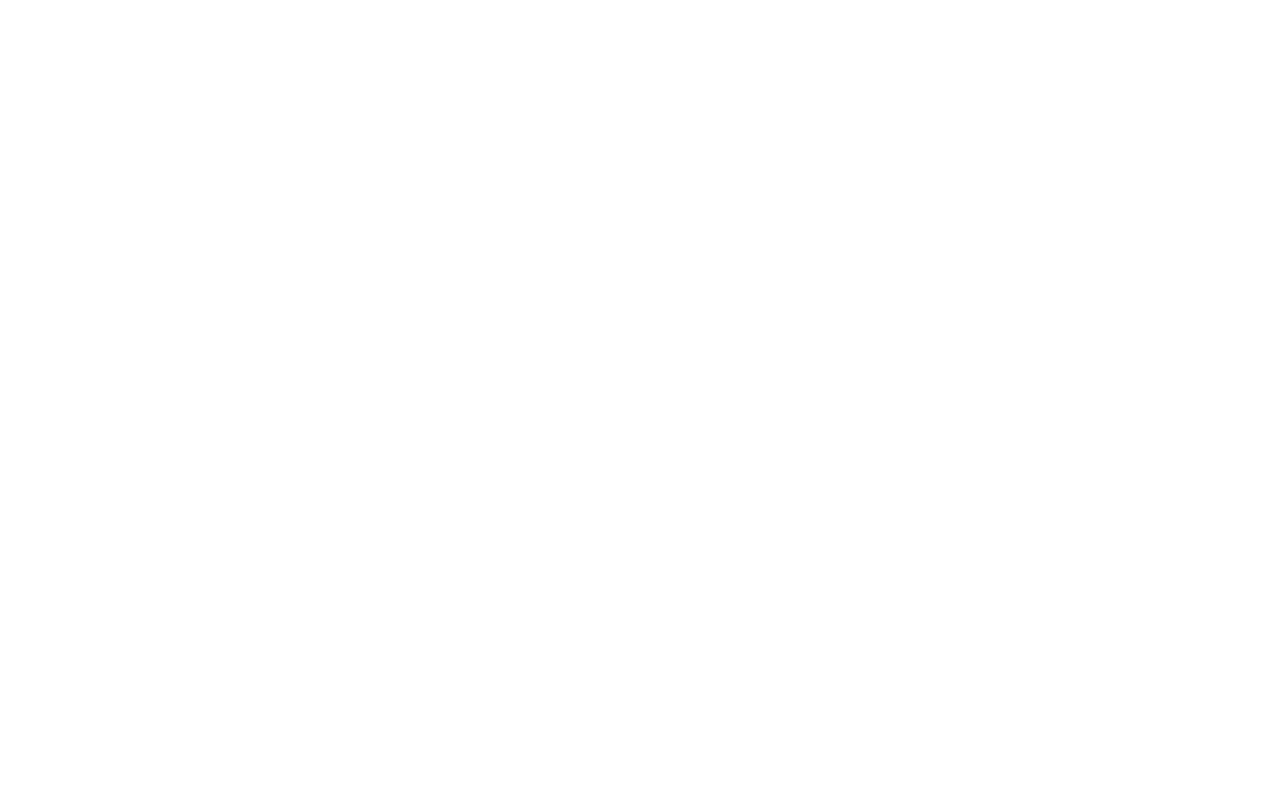
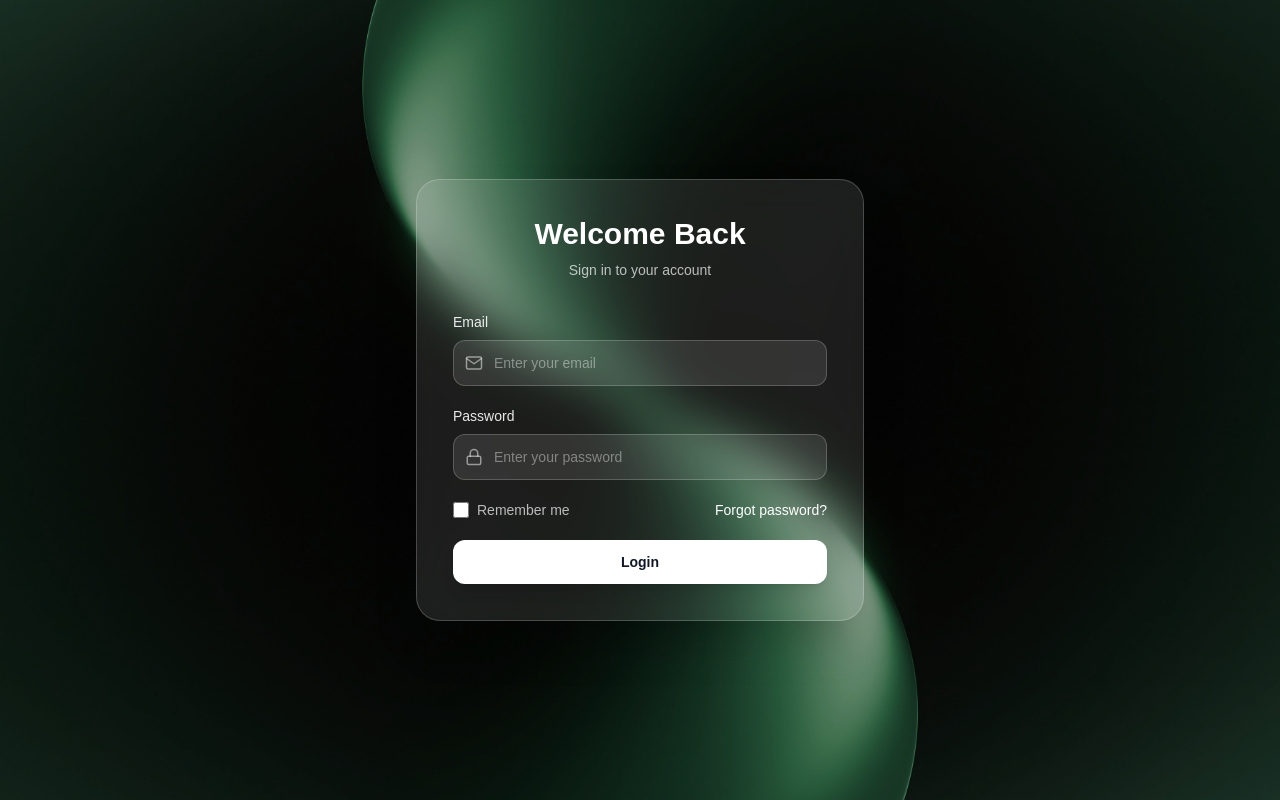
Before and after one commit to Reza-Bamoniri/Managment-Dashboard-Projects, a React (Vite) app: page /login in a window 1280 px wide. Before the commit this address had no page. Built offline with nearby package versions, Linux system fonts and the light colour scheme.

Commit message:
feat: create login page

```diff
--- /dev/null
+++ b/src/pages/Login.tsx
@@ -0,0 +1,183 @@
+import { FiLock, FiMail } from "react-icons/fi";
+
+function Login() {
+  return (
+    <main
+      className="
+        min-h-screen
+        bg-cover bg-center bg-no-repeat
+        bg-gray-900
+      "
+      style={{
+        backgroundImage: "url('/dark-green.jpg')",
+      }}
+    >
+      <div
+        className="
+          flex min-h-screen
+          items-center justify-center
+          bg-black/30
+          px-4 py-8
+        "
+      >
+        {/* Glass Login Card */}
+        <div
+          className="
+            w-full max-w-md
+            rounded-3xl
+            border border-white/20
+            bg-white/10
+            p-7
+            shadow-2xl
+            backdrop-blur-xl
+            sm:p-9
+          "
+        >
+          {/* Header */}
+          <div className="mb-8 text-center">
+
+
+            <h1 className="text-3xl font-bold text-white">
+              Welcome Back
+            </h1>
+
+            <p className="mt-2 text-sm text-white/70">
+              Sign in to your account
+            </p>
+          </div>
+
+          <form className="space-y-5">
+            {/* Email */}
+            <div>
+              <label
+                htmlFor="email"
+                className="mb-2 block text-sm font-medium text-white/90"
+              >
+                Email
+              </label>
+
+              <div className="relative">
+                <FiMail
+                  size={18}
+                  className="
+                    pointer-events-none
+                    absolute left-3 top-1/2
+                    -translate-y-1/2
+                    text-white/50
+                  "
+                />
+
+                <input
+                  id="email"
+                  type="email"
+                  placeholder="Enter your email"
+                  className="
+                    w-full rounded-xl
+                    border border-white/20
+                    bg-white/10
+                    py-3 pl-10 pr-4
+                    text-sm text-white
+                    outline-none
+                    placeholder:text-white/40
+                    transition
+                    focus:border-white/50
+                    focus:bg-white/15
+                    focus:ring-2
+                    focus:ring-white/20
+                  "
+                />
+              </div>
+            </div>
+
+            {/* Password */}
+            <div>
+              <label
+                htmlFor="password"
+                className="mb-2 block text-sm font-medium text-white/90"
+              >
+                Password
+              </label>
+
+              <div className="relative">
+                <FiLock
+                  size={18}
+                  className="
+                    pointer-events-none
+                    absolute left-3 top-1/2
+                    -translate-y-1/2
+                    text-white/50
+                  "
+                />
+
+                <input
+                  id="password"
+                  type="password"
+                  placeholder="Enter your password"
+                  className="
+                    w-full rounded-xl
+                    border border-white/20
+                    bg-white/10
+                    py-3 pl-10 pr-4
+                    text-sm text-white
+                    outline-none
+                    placeholder:text-white/40
+                    transition
+                    focus:border-white/50
+                    focus:bg-white/15
+                    focus:ring-2
+                    focus:ring-white/20
+                  "
+                />
+              </div>
+            </div>
+
+            {/* Remember & Forgot */}
+            <div className="flex items-center justify-between gap-3">
+              <label className="flex cursor-pointer items-center gap-2 text-sm text-white/70">
+                <input
+                  type="checkbox"
+                  className="h-4 w-4 cursor-pointer rounded"
+                />
+                Remember me
+              </label>
+
+              <button
+                type="button"
+                className="
+                  cursor-pointer
+                  text-sm font-medium
+                  text-white
+                  transition
+                  hover:text-white/70
+                "
+              >
+                Forgot password?
+              </button>
+            </div>
+
+            {/* Login */}
+            <button
+              type="submit"
+              className="
+                w-full cursor-pointer
+                rounded-xl
+                bg-white
+                px-5 py-3
+                text-sm font-semibold
+                text-gray-900
+                shadow-lg
+                transition
+                hover:bg-gray-100
+                active:scale-[0.98]
+              "
+            >
+              Login
+            </button>
+          </form>
+        </div>
+      </div>
+    </main>
+  );
+}
+
+export default Login;
--- a/src/routes/AppRoutes.tsx
+++ b/src/routes/AppRoutes.tsx
@@ -7,6 +7,7 @@
 import Tasks from "../pages/Tasks";
 import Users from "../pages/Users";
 import Profile from "../pages/Profile";
+import Login from "../pages/Login";
 
 function AppRoutes() {
   return (
@@ -27,6 +28,9 @@
 
           <Route path="/profile" element={<Profile />} />
         </Route>
+
+
+        <Route path="/login" element={<Login />} />
       </Routes>
     </BrowserRouter>
   );
```
Also changed, not shown: public/bg-login.jpg (added), public/dark-green.jpg (added).
